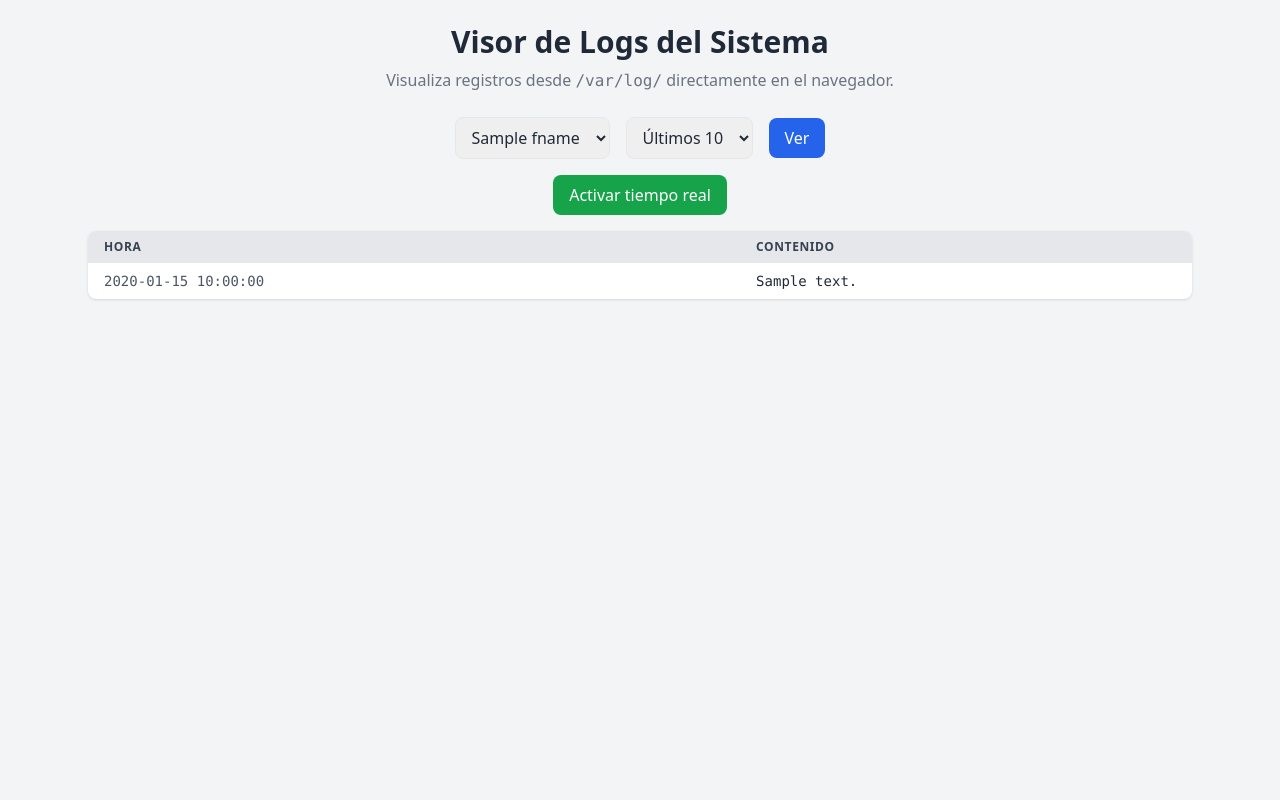
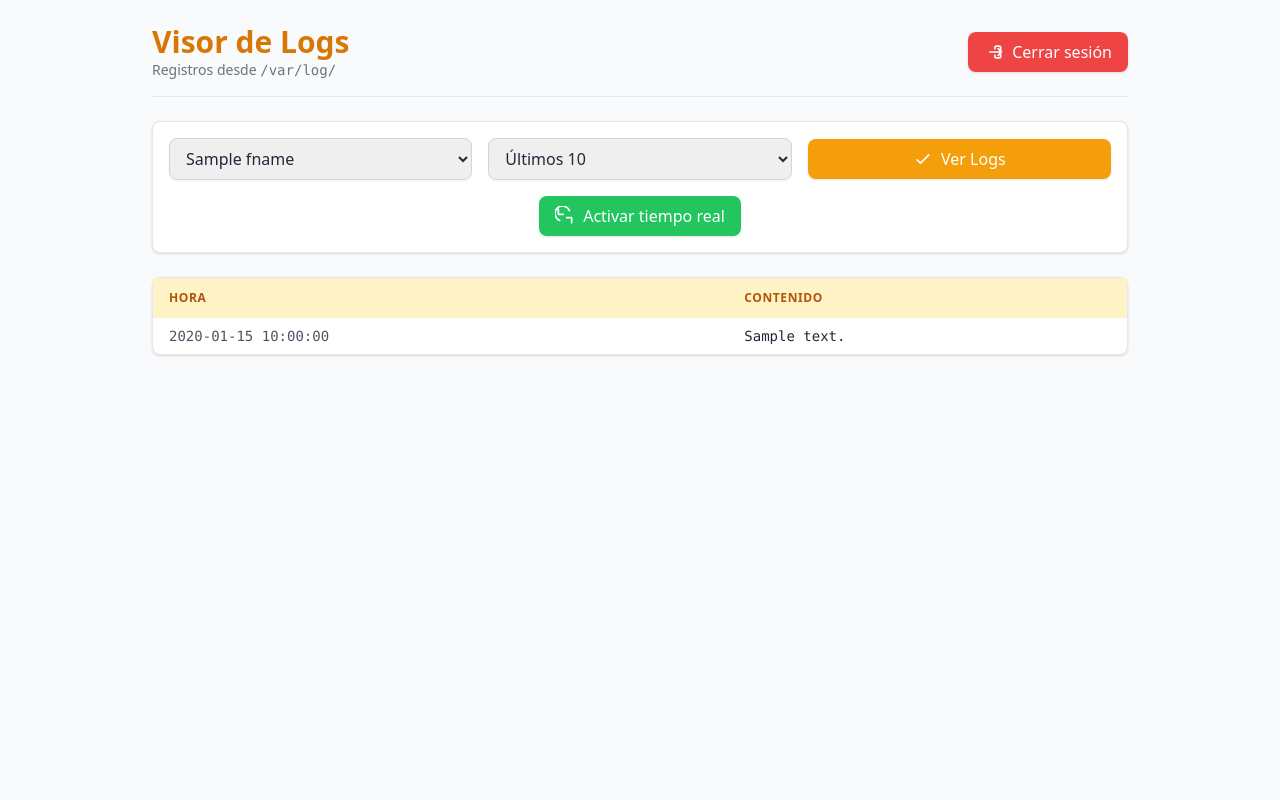
Before and after one commit to Osvaldo-Net/LogGuard, a Flask app: template app/templates/logs.html in a window 1280 px wide. Run offline with Flask 3, Linux system fonts and the light colour scheme; the template is opened without the code that fills it: most values are stand-ins (such as "Sample title", 1, 10 or a date in 2020); some libraries are stand-ins or nearby versions.

Commit message:
Update logs.html

```diff
--- a/app/templates/logs.html
+++ b/app/templates/logs.html
@@ -1,66 +1,86 @@
+
 <!DOCTYPE html>
 <html lang="es">
 <head>
-  <meta charset="UTF-8">
+  <meta charset="UTF-8" />
+  <meta name="viewport" content="width=device-width, initial-scale=1.0"/>
   <title>Visor de Logs | LogViewer</title>
-  <meta name="viewport" content="width=device-width, initial-scale=1.0" />
   <script src="https://cdn.tailwindcss.com"></script>
 </head>
-<body class="bg-gray-100 text-gray-800 min-h-screen">
-  <div class="max-w-6xl mx-auto p-6">
-    <div class="mb-6">
-      <h1 class="text-3xl font-bold mb-2 text-center">Visor de Logs del Sistema</h1>
-      <p class="text-center text-gray-500">Visualiza registros desde <code>/var/log/</code> directamente en el navegador.</p>
+<body class="bg-gray-50 text-gray-800 min-h-screen font-sans">
+
+  <!-- Contenedor principal -->
+  <div class="max-w-5xl mx-auto p-6 space-y-6">
+
+    <!-- Cabecera -->
+    <header class="flex justify-between items-center border-b pb-4">
+      <div>
+        <h1 class="text-3xl font-bold text-amber-600">Visor de Logs</h1>
+        <p class="text-sm text-gray-500">Registros desde <code>/var/log/</code></p>
       </div>
+      <a href="/logout" class="flex items-center gap-2 bg-red-500 hover:bg-red-600 text-white px-4 py-2 rounded-lg transition shadow">
+        <svg class="w-5 h-5" fill="none" stroke="currentColor" stroke-width="2" viewBox="0 0 24 24">
+          <path stroke-linecap="round" stroke-linejoin="round" d="M17 16l4-4m0 0l-4-4m4 4H7m6 4v1a2 2 0 002 2h3a2 2 0 002-2V7a2 2 0 00-2-2h-3a2 2 0 00-2 2v1" />
+        </svg>
+        Cerrar sesión
+      </a>
+    </header>
 
-    <!-- Formulario con selector de archivo y cantidad -->
-    <form method="get" class="flex flex-col sm:flex-row items-center justify-center gap-4 mb-4">
-
-      <!-- Selector de archivo -->
-      <select name="file" class="px-3 py-2 border rounded-lg">
+    <!-- Formulario de filtros -->
+    <section class="bg-white p-4 rounded-lg shadow border space-y-4">
+      <form method="get" class="grid grid-cols-1 sm:grid-cols-3 gap-4 items-center">
+        <select name="file" class="w-full px-3 py-2 border border-gray-300 rounded-lg shadow-sm focus:outline-none focus:ring-2 focus:ring-amber-400">
           {% for fname in available_logs %}
             <option value="{{ fname }}" {% if fname == path.split('/')[-1] %}selected{% endif %}>{{ fname }}</option>
           {% endfor %}
         </select>
 
-      <!-- Selector de límite -->
-      <select name="limit" class="px-3 py-2 border rounded-lg">
+        <select name="limit" class="w-full px-3 py-2 border border-gray-300 rounded-lg shadow-sm focus:outline-none focus:ring-2 focus:ring-amber-400">
           <option value="10" {% if selected_limit == '10' %}selected{% endif %}>Últimos 10</option>
           <option value="20" {% if selected_limit == '20' %}selected{% endif %}>Últimos 20</option>
           <option value="50" {% if selected_limit == '50' %}selected{% endif %}>Últimos 50</option>
           <option value="all" {% if selected_limit == 'all' %}selected{% endif %}>Todos</option>
         </select>
 
-      <button type="submit" class="bg-blue-600 text-white px-4 py-2 rounded-lg hover:bg-blue-700">
-        Ver
+        <button type="submit" class="flex justify-center items-center gap-2 bg-amber-500 hover:bg-amber-600 text-white px-4 py-2 rounded-lg transition shadow">
+          <svg class="w-5 h-5" fill="none" stroke="currentColor" stroke-width="2" viewBox="0 0 24 24">
+            <path stroke-linecap="round" stroke-linejoin="round" d="M5 13l4 4L19 7" />
+          </svg>
+          Ver Logs
         </button>
       </form>
 
-    <!-- Botón tiempo real -->
-    <div class="text-center mb-4">
-      <button id="toggleRealtime" class="bg-green-600 text-white px-4 py-2 rounded-lg hover:bg-green-700">
+      <div class="text-center">
+        <button id="toggleRealtime" class="flex justify-center items-center gap-2 mx-auto bg-green-500 hover:bg-green-600 text-white px-4 py-2 rounded-lg transition shadow">
+          <svg id="rtIcon" class="w-5 h-5" fill="none" stroke="currentColor" stroke-width="2" viewBox="0 0 24 24">
+            <path stroke-linecap="round" stroke-linejoin="round" d="M4 4v6h6M20 20v-6h-6M5.64 17.36A9 9 0 1117.36 5.64" />
+          </svg>
           Activar tiempo real
         </button>
       </div>
+    </section>
 
-    <!-- Mensaje de error -->
+    <!-- Error -->
     {% if error %}
-      <div class="bg-red-100 border border-red-400 text-red-700 px-4 py-2 rounded mb-4 text-center">{{ error }}</div>
+      <div class="bg-red-100 text-red-700 border border-red-300 px-4 py-3 rounded-lg shadow text-center">
+        {{ error }}
+      </div>
     {% endif %}
 
     <!-- Tabla de logs -->
+    <section class="bg-white rounded-lg shadow border">
       {% if log_data %}
-      <div class="overflow-x-auto rounded-lg shadow bg-white">
-        <table class="min-w-full table-auto text-sm text-left">
-          <thead class="bg-gray-200 text-gray-700 uppercase tracking-wider text-xs">
+        <div class="overflow-x-auto">
+          <table class="min-w-full text-sm text-left">
+            <thead class="bg-amber-100 text-amber-700 text-xs uppercase tracking-wider">
               <tr>
-              <th class="px-4 py-2">Hora</th>
-              <th class="px-4 py-2">Contenido</th>
+                <th class="px-4 py-3">Hora</th>
+                <th class="px-4 py-3">Contenido</th>
               </tr>
             </thead>
             <tbody class="divide-y divide-gray-100">
               {% for line in log_data %}
-              <tr class="hover:bg-gray-50">
+                <tr class="hover:bg-gray-50 transition">
                   <td class="px-4 py-2 font-mono text-gray-600">{{ line.timestamp }}</td>
                   <td class="px-4 py-2 font-mono text-gray-800">{{ line.content }}</td>
                 </tr>
@@ -69,27 +89,27 @@
           </table>
         </div>
       {% else %}
-      <p class="text-center text-gray-500 mt-4">No se encontraron entradas en el log.</p>
+        <p class="text-center text-gray-500 p-4">No se encontraron entradas en el log o no se seleccionó ningun archivo de log.</p>
       {% endif %}
+    </section>
   </div>
 
-  <!-- JS para tiempo real -->
+  <!-- JS: tiempo real -->
   <script>
     let realtime = false;
     let intervalId = null;
+    const btn = document.getElementById('toggleRealtime');
+    const icon = document.getElementById('rtIcon');
 
-    document.getElementById('toggleRealtime').addEventListener('click', () => {
+    btn.addEventListener('click', () => {
       realtime = !realtime;
-      const btn = document.getElementById('toggleRealtime');
-
       if (realtime) {
-        btn.textContent = "Desactivar tiempo real";
-        btn.classList.remove("bg-green-600");
-        btn.classList.add("bg-red-600");
+        btn.classList.replace("bg-green-500", "bg-red-500");
+        btn.classList.replace("hover:bg-green-600", "hover:bg-red-600");
+        btn.innerHTML = `<svg class="w-5 h-5" fill="none" stroke="currentColor" stroke-width="2" viewBox="0 0 24 24"><path stroke-linecap="round" stroke-linejoin="round" d="M17 16l4-4m0 0l-4-4m4 4H7"/></svg> Desactivar tiempo real`;
 
         intervalId = setInterval(() => {
-          const url = new URL(window.location.href);
-          fetch(url)
+          fetch(window.location.href)
             .then(res => res.text())
             .then(html => {
               const parser = new DOMParser();
@@ -101,9 +121,9 @@
         }, 5000);
       } else {
         clearInterval(intervalId);
-        btn.textContent = "Activar tiempo real";
-        btn.classList.remove("bg-red-600");
-        btn.classList.add("bg-green-600");
+        btn.classList.replace("bg-red-500", "bg-green-500");
+        btn.classList.replace("hover:bg-red-600", "hover:bg-green-600");
+        btn.innerHTML = `<svg id="rtIcon" class="w-5 h-5" fill="none" stroke="currentColor" stroke-width="2" viewBox="0 0 24 24"><path stroke-linecap="round" stroke-linejoin="round" d="M4 4v6h6M20 20v-6h-6M5.64 17.36A9 9 0 1117.36 5.64"/></svg> Activar tiempo real`;
       }
     });
   </script>
```
Lines whose indentation alone changed are shown as unchanged.
